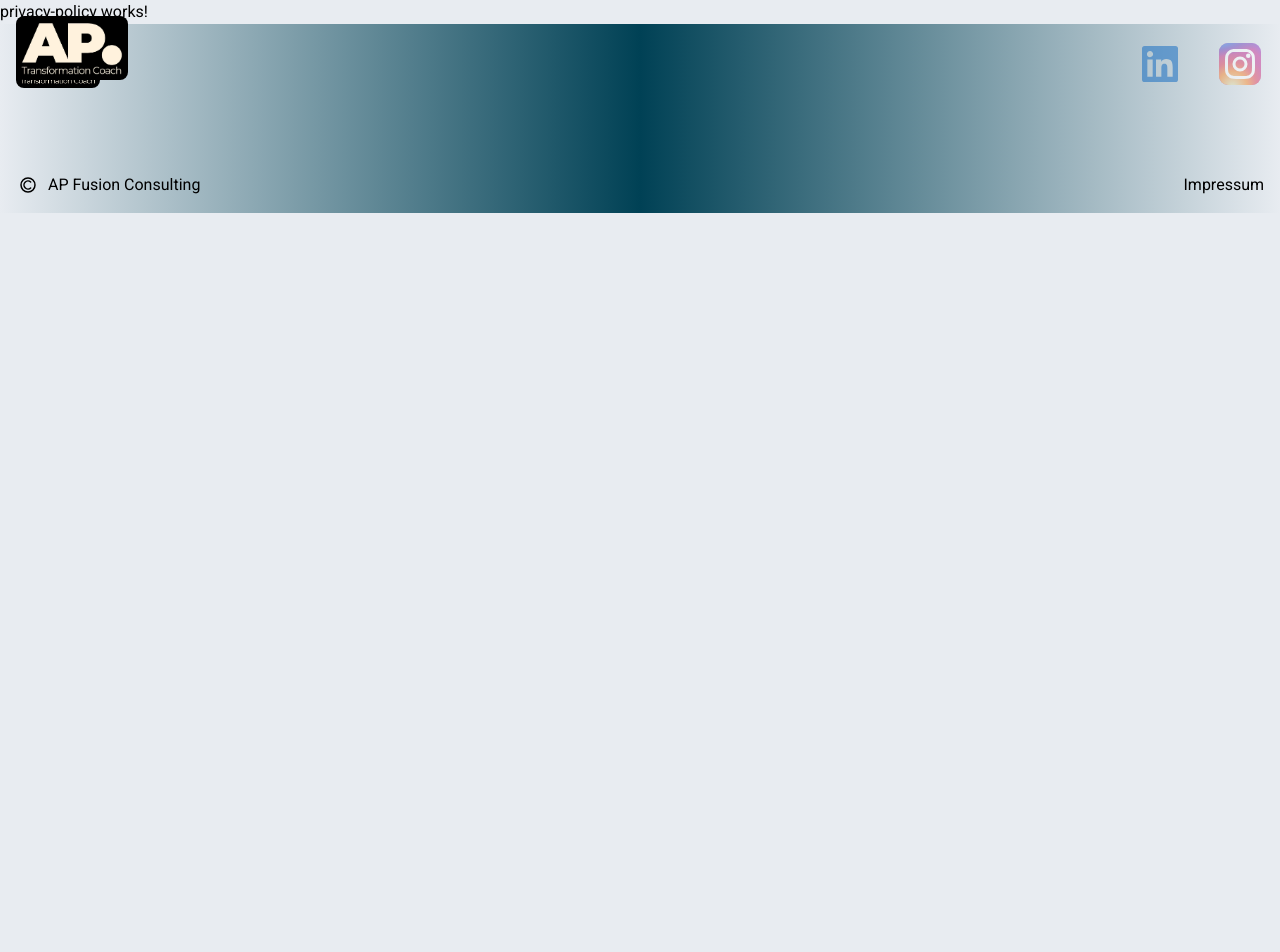
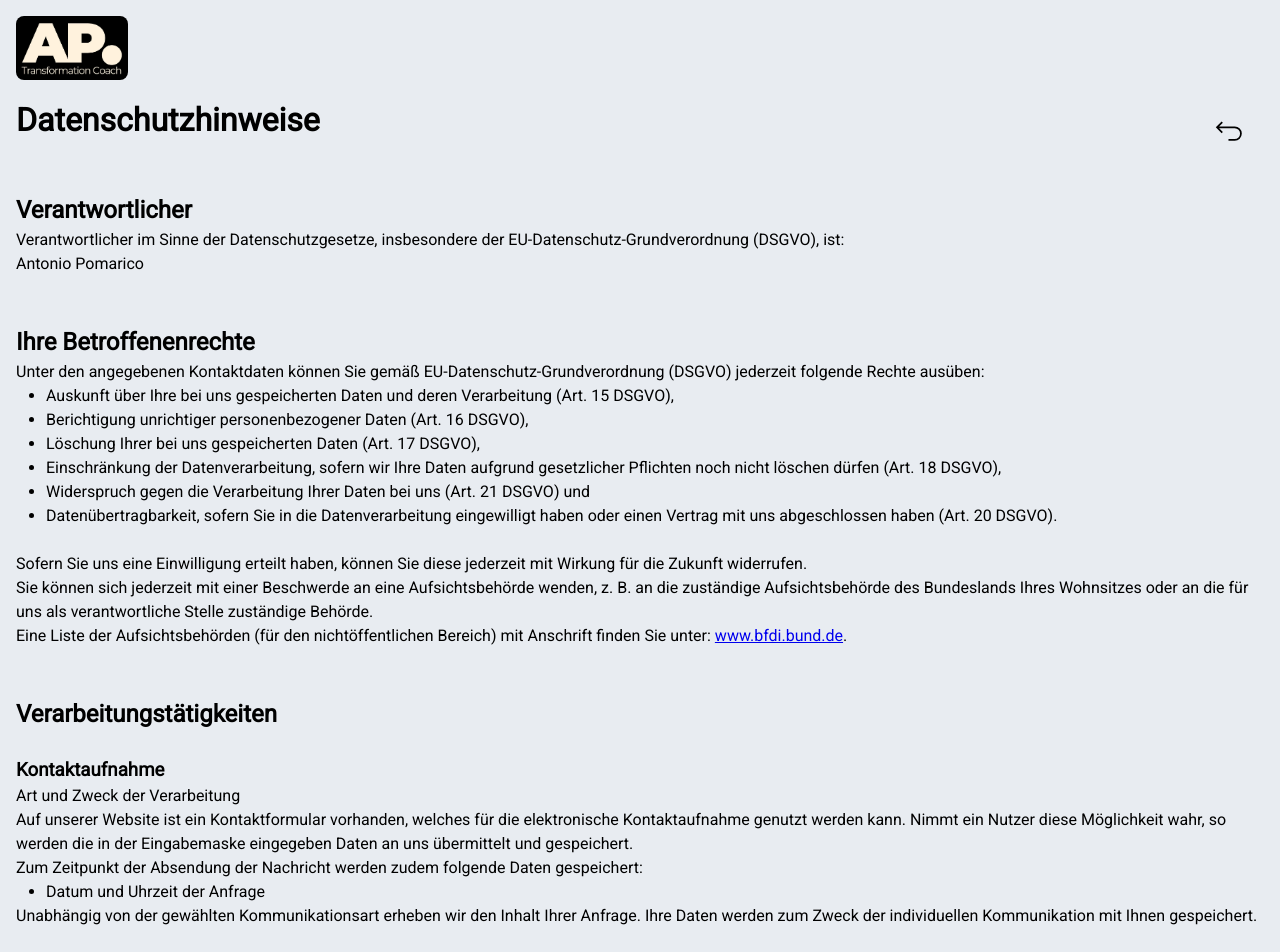
Before and after one commit to GDR1909/ap-fusionconsulting, an Angular app: page /privacy-policy in a window 1280 px wide. Shown: the top 952 px of the page. Before the commit the page ends 800 px from the top, so only its background shows below. Built offline with nearby package versions, Linux system fonts and the light colour scheme.

Commit message:
added content to the privacy policy component

```diff
--- a/src/app/privacy-policy/privacy-policy.component.html
+++ b/src/app/privacy-policy/privacy-policy.component.html
@@ -1 +1,172 @@
-<p>privacy-policy works!</p>
+<div id='generator_results'>
+    <div id='generator_results_content'>
+        <a routerLink="" routerLinkActive="active">
+            <img src="assets/icons/arrowBack.svg">
+        </a>
+
+        <h1>Datenschutzhinweise</h1>
+        <br>
+        <br>
+
+        <h2>Verantwortlicher</h2>
+        <p>Verantwortlicher im Sinne der Datenschutzgesetze, insbesondere der EU-Datenschutz-Grundverordnung (DSGVO), ist:</p>
+        <p class='generator_user_input'>Antonio Pomarico</p>
+        <br>
+        <br>
+
+        <h2>Ihre Betroffenenrechte</h2>
+        <p>Unter den angegebenen Kontaktdaten können Sie gemäß EU-Datenschutz-Grundverordnung (DSGVO) jederzeit folgende Rechte ausüben:</p>
+        <ul>
+            <li>Auskunft über Ihre bei uns gespeicherten Daten und deren Verarbeitung (Art. 15 DSGVO),</li>
+            <li>Berichtigung unrichtiger personenbezogener Daten (Art. 16 DSGVO),</li>
+            <li>Löschung Ihrer bei uns gespeicherten Daten (Art. 17 DSGVO),</li>
+            <li>Einschränkung der Datenverarbeitung, sofern wir Ihre Daten aufgrund gesetzlicher Pflichten noch nicht löschen dürfen (Art. 18 DSGVO),</li>
+            <li>Widerspruch gegen die Verarbeitung Ihrer Daten bei uns (Art. 21 DSGVO) und</li>
+            <li>Datenübertragbarkeit, sofern Sie in die Datenverarbeitung eingewilligt haben oder einen Vertrag mit uns abgeschlossen haben (Art. 20 DSGVO).</li>
+        </ul>
+        <br>
+        <p>Sofern Sie uns eine Einwilligung erteilt haben, können Sie diese jederzeit mit Wirkung für die Zukunft widerrufen.</p>
+        <p>
+            Sie können sich jederzeit mit einer Beschwerde an eine Aufsichtsbehörde wenden, z. B. an die zuständige
+            Aufsichtsbehörde des Bundeslands Ihres Wohnsitzes oder an die für uns als verantwortliche Stelle zuständige
+            Behörde.
+        </p>
+        <p>
+            Eine Liste der Aufsichtsbehörden (für den nichtöffentlichen Bereich) mit Anschrift finden Sie unter:
+            <a href="https://www.bfdi.bund.de/DE/Infothek/Anschriften_Links/anschriften_links-node.html">www.bfdi.bund.de</a>.
+        </p>
+        <br>
+        <br>
+
+        <h2>Verarbeitungstätigkeiten</h2>
+        <br>
+        <h3>Kontaktaufnahme</h3>
+        <p>Art und Zweck der Verarbeitung</p>
+        <p>Auf unserer Website ist ein Kontaktformular vorhanden, welches für die elektronische Kontaktaufnahme genutzt
+            werden kann. Nimmt ein Nutzer diese Möglichkeit wahr, so werden die in der Eingabemaske eingegeben Daten an
+            uns übermittelt und gespeichert.
+        </p>
+        <p>Zum Zeitpunkt der Absendung der Nachricht werden zudem folgende Daten gespeichert:</p>
+        <ul>
+            <li>Datum und Uhrzeit der Anfrage</li>
+        </ul>
+        <p>
+            Unabhängig von der gewählten Kommunikationsart erheben wir den Inhalt Ihrer Anfrage. Ihre Daten werden zum
+            Zweck der individuellen Kommunikation mit Ihnen gespeichert.
+        </p>
+        <br>
+        <h4>Rechtsgrundlage</h4>
+        <p>Die Verarbeitung der Daten erfolgt auf der Grundlage eines berechtigten Interesses (Art. 6 Abs. 1 lit. f DSGVO).</p>
+        <p>Unser berechtigtes Interesse an der Verarbeitung Ihrer Daten ist die Ermöglichung einer unkomplizierten Kontaktaufnahme.</p>
+        <p>
+            Sofern Sie mit uns Kontakt aufnehmen, um ein Angebot zu erfragen, erfolgt die Verarbeitung der Daten zur
+            Durchführung vorvertraglicher Maßnahmen (Art. 6 Abs. 1 lit. b DSGVO).
+        </p>
+        <br>
+        <h4>Empfänger</h4>
+        <p>Empfänger der Daten sind ggf. technische Dienstleister, die für den Betrieb und die Wartung unserer Webseite als Auftragsverarbeiter tätig werden.</p>
+        <br>
+        <h4>Speicherdauer</h4>
+        <p>Daten werden spätestens 6 Monate nach Bearbeitung der Kontaktaufnahme gelöscht.</p>
+        <p>
+            Sofern es zu einem Vertragsverhältnis kommt, unterliegen wir den gesetzlichen Aufbewahrungsfristen. Diese
+            betragen grundsätzlich 6 oder 10 Jahre aus Gründen der ordnungsmäßigen Buchführung und steuerrechtlichen
+            Anforderungen.
+        </p>
+        <br>
+        <h4>Bereitstellung vorgeschrieben oder erforderlich</h4>
+        <p>
+            Die Bereitstellung Ihrer personenbezogenen Daten erfolgt freiwillig. Wir können Ihre Anfrage jedoch nur
+            bearbeiten, sofern Sie uns die erforderlichen Daten und den Grund der Anfrage mitteilen.
+        </p>
+        <br>
+        <h4>Widerspruch</h4>
+        <p>Lesen Sie dazu die Informationen über Ihr Widerspruchsrecht nach Art. 21 DSGVO weiter unten.</p>
+        <h3><a name="_Toc129168157"></a>Erbringung kostenpflichtiger Leistungen</h3>
+        <h4><a name="_Toc129168158"></a>Art und Zweck der Verarbeitung</h4>
+        <p>
+            Wir verarbeiten die von Ihnen im Rahmen der Bestellung angegebenen Daten zur Durchführung bzw. Abwicklung
+            Ihrer Bestellung. Hierzu zählen auch die Rücksendung bzw. der Umtausch und die Reklamation von Artikeln.
+        </p>
+        <p>
+            Ihre personenbezogenen Daten werden nur in dem Umfang verwendet, der für die Bearbeitung dieser Bestellung
+            und die Lieferung der angeforderten Produkte und Dienstleistungen erforderlich ist.
+        </p>
+        <br>
+        <h4>Rechtsgrundlage</h4>
+        <p>Die Verarbeitung der Daten, die für den Abschluss des Vertrages erforderlich ist, basiert auf Art. 6 Abs. 1 lit. b DSGVO.</p>
+        <br>
+        <h4>Empfänger</h4>
+        <p>Empfänger der Daten sind ggf. technische Dienstleister, die für den Betrieb und die Wartung unserer Website als Auftragsverarbeiter tätig werden.</p>
+        <p>
+            Zur Vertragserfüllung geben wir Ihren Namen und Ihre Adresse an das mit der Lieferung beauftragte
+            Versandunternehmen weiter, soweit dies zur Lieferung bestellter Waren erforderlich ist.
+        </p>
+        <p>
+            Je nachdem, welchen Zahlungsdienstleister Sie im Bestellprozess auswählen, geben wir zur Abwicklung von
+            Zahlungen die hierfür erhobenen Zahlungsdaten an das mit der Zahlung beauftragte Kreditinstitut und ggf. von
+            uns beauftragte Zahlungsdienstleister weiter.
+        </p>
+        <br>
+        <h4>Speicherdauer</h4>
+        <p>
+            Wir speichern diese Daten in unseren Systemen, bis die gesetzlichen Aufbewahrungsfristen abgelaufen sind.
+            Diese betragen grundsätzlich 6 oder 10 Jahre aus Gründen der ordnungsmäßigen Buchführung und
+            steuerrechtlichen Anforderungen.
+        </p>
+        <br>
+        <h4>Bereitstellung vorgeschrieben oder erforderlich</h4>
+        <p>
+            Die Bereitstellung Ihrer personenbezogenen Daten ist vertraglich erforderlich. Ohne die Bereitstellung Ihrer
+            personenbezogenen Daten können wir die Bestellung nicht ausführen.
+        </p>
+        <br>
+        <br>
+
+        <h2>Information über Ihr Widerspruchsrecht nach Art. 21 DSGVO</h2>
+        <br>
+        <h3>Einzelfallbezogenes Widerspruchsrecht</h3>
+        <p>
+            Sie haben das Recht, aus Gründen, die sich aus Ihrer besonderen Situation ergeben, jederzeit gegen die
+            Verarbeitung Sie betreffender personenbezogener Daten, die aufgrund Art. 6 Abs. 1 lit. f DSGVO
+            (Datenverarbeitung auf der Grundlage einer Interessenabwägung) erfolgt, Widerspruch einzulegen; dies gilt
+            auch für ein auf diese Bestimmung gestütztes Profiling im Sinne von Art. 4 Nr. 4 DSGVO.
+        </p>
+        <p>
+            Legen Sie Widerspruch ein, werden wir Ihre personenbezogenen Daten nicht mehr verarbeiten, es sei denn, wir
+            können zwingende schutzwürdige Gründe für die Verarbeitung nachweisen, die Ihre Interessen, Rechte und
+            Freiheiten überwiegen, oder die Verarbeitung dient der Geltendmachung, Ausübung oder Verteidigung von
+            Rechtsansprüchen.
+        </p>
+        <br>
+        <h3>Empfänger eines Widerspruchs</h3>
+        <p class='generator_user_input'>Antonio Pomarico</p>
+        <br>
+        <br>
+
+        <h2>Änderung unserer Datenschutzerklärung</h2>
+        <p>
+            Wir behalten uns vor, diese Datenschutzerklärung anzupassen, damit sie stets den aktuellen rechtlichen
+            Anforderungen entspricht oder um Änderungen unserer Leistungen in der Datenschutzerklärung umzusetzen, z.B.
+            bei der Einführung neuer Services. Für Ihren erneuten Besuch gilt dann die neue Datenschutzerklärung.
+        </p>
+        <br>
+        <br>
+
+        <h2>Fragen zum Datenschutz</h2>
+        <p>Wenn Sie Fragen zum Datenschutz haben, schreiben Sie uns bitte eine E-Mail an den oben genannten Verantwortlichen.</p>
+        <br>
+        <br>
+
+        <h2>Urheberrechtliche Hinweise</h2>
+        <p>
+            <em>
+                Diese Datenschutzerklärung wurde mit Hilfe der activeMind AG erstellt – den Experten für
+                <a href="https://www.activemind.de/datenschutz/datenschutzbeauftragter/" target="_blank" rel="noopener dofollow">
+                    externe Datenschutzbeauftragte
+                </a>
+                (Version #2024-10-25).
+            </em>
+        </p>
+    </div>
+</div>
--- a/src/app/privacy-policy/privacy-policy.component.scss
+++ b/src/app/privacy-policy/privacy-policy.component.scss
@@ -0,0 +1,31 @@
+#generator_results {
+  padding: 1rem;
+  position: relative;
+  padding-top: 96px;
+  padding-bottom: 24px;
+}
+
+#generator_results_content {
+  position: relative;
+}
+
+ul {
+  padding-left: 1.875rem;
+}
+
+img {
+  height: 3.125rem;
+  position: absolute;
+  right: 0;
+  border-radius: 100%;
+  margin: 0.625rem;
+  padding: 0.625rem;
+  transition: ease-in-out 250ms;
+
+  &:hover {
+    cursor: pointer;
+    transform: scale(1.05);
+    background-color: rgba(0, 65, 85, 0.15);
+    transition: ease-in-out 250ms;
+  }
+}
--- a/src/app/privacy-policy/privacy-policy.component.ts
+++ b/src/app/privacy-policy/privacy-policy.component.ts
@@ -1,12 +1,19 @@
-import { Component } from '@angular/core';
+import { Component, OnInit } from '@angular/core';
+import { Router, RouterLink, RouterLinkActive } from '@angular/router';
 
 @Component({
   selector: 'app-privacy-policy',
   standalone: true,
-  imports: [],
+  imports: [RouterLink, RouterLinkActive],
   templateUrl: './privacy-policy.component.html',
   styleUrl: './privacy-policy.component.scss'
 })
-export class PrivacyPolicyComponent {
+export class PrivacyPolicyComponent implements OnInit {
+  constructor(private router: Router) {}
 
+  ngOnInit() {
+    this.router.navigateByUrl('/privacy-policy').then(() => {
+      window.scrollTo(0, 0);
+    });
+  }
 }
```
